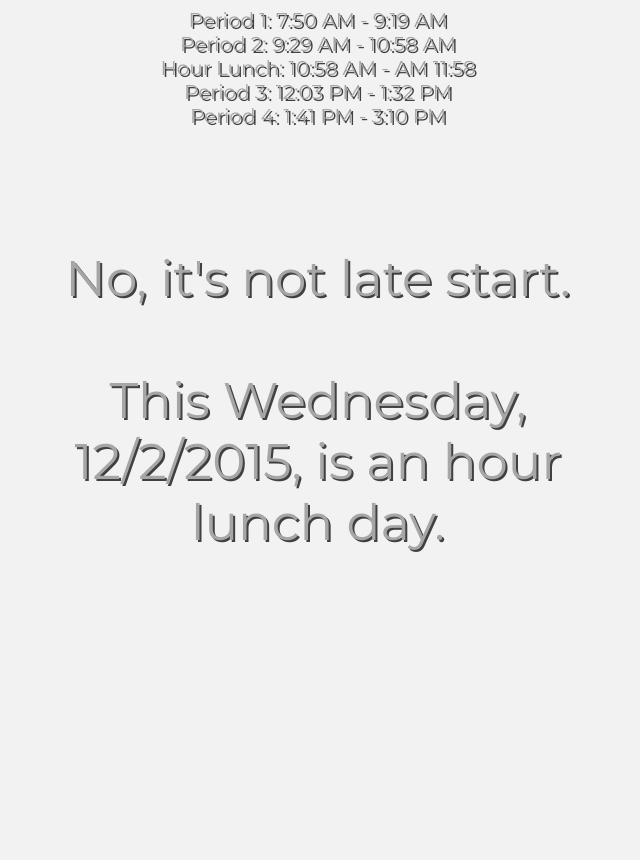
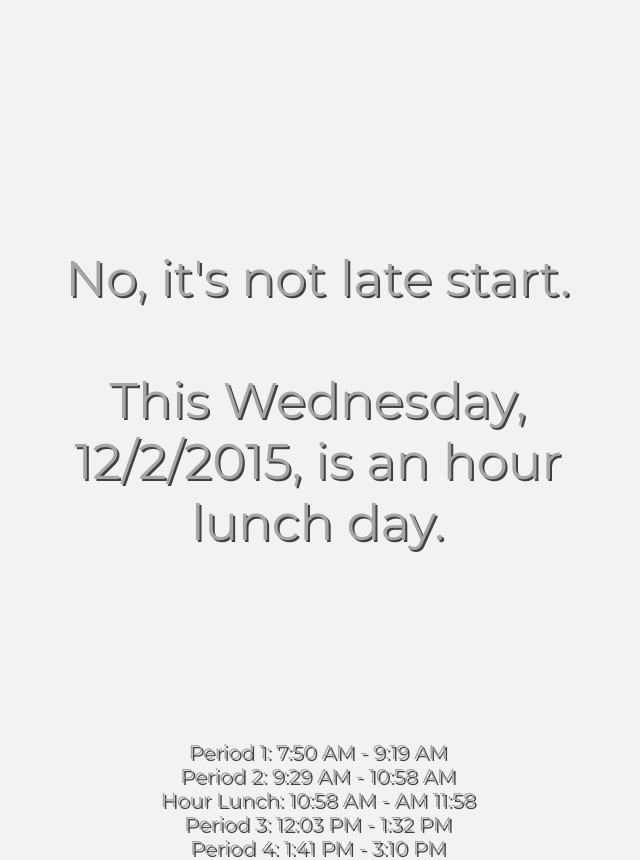
Before and after one commit to cstill/isitlatestart, a plain HTML site: page index.html in a window 1280 px wide. Shown: the whole page, without its empty margins (322-962 px from the left). Before the commit the page ends 800 px from the top, so only its background shows below. Drawn offline with Linux system fonts and the light colour scheme.

Commit message:
Update stylesheet.css

```diff
--- a/stylesheet.css
+++ b/stylesheet.css
@@ -16,5 +16,9 @@ html {
   font-size: 20px;
   background-color: #f2f2f2;
   text-shadow: 2px 2px #404040;
+  position: absolute;
+    top: 100%;
+    left: 50%;
+    transform: translateX(-50%) translateY(-50%);
   color: #a6a6a6;
 }
```
